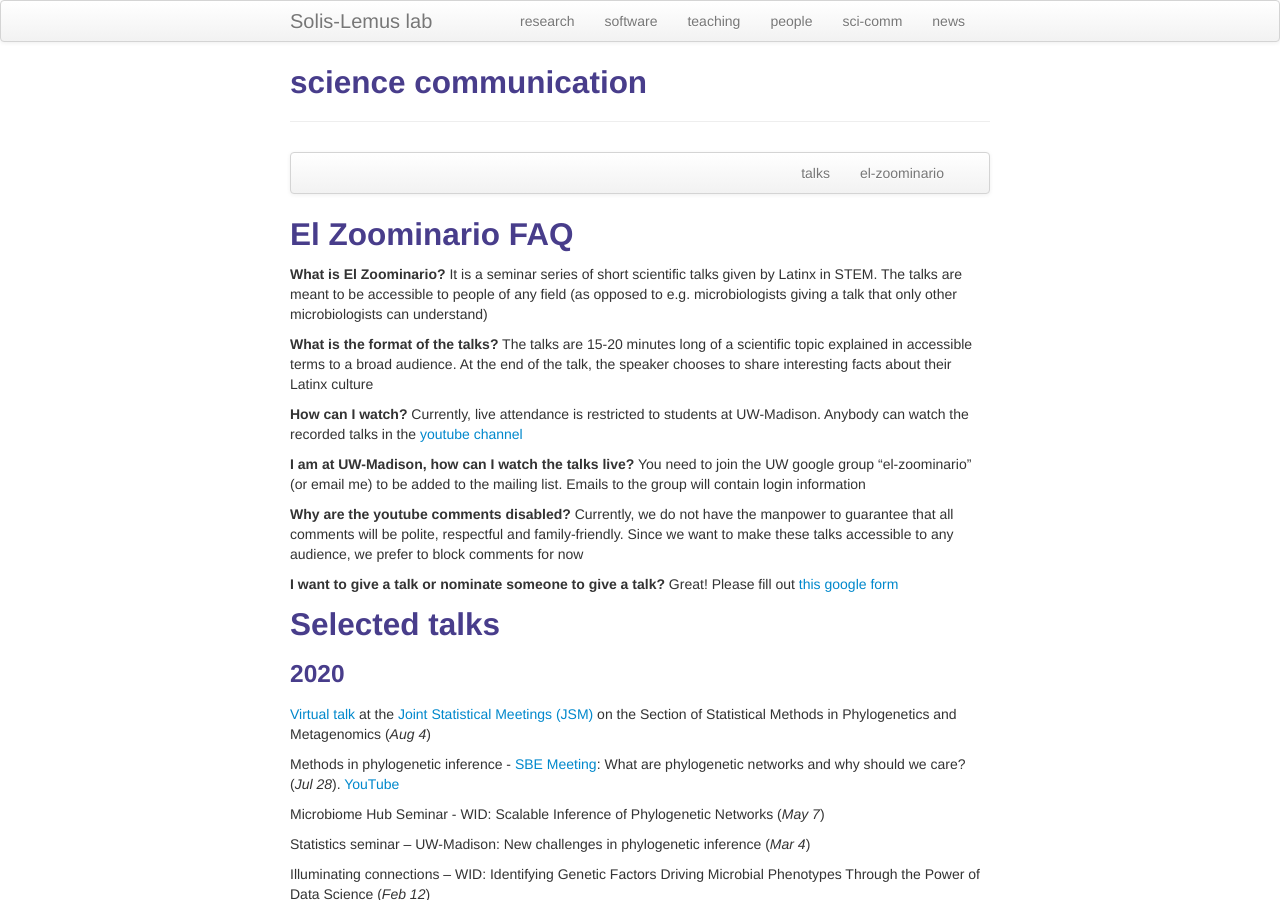
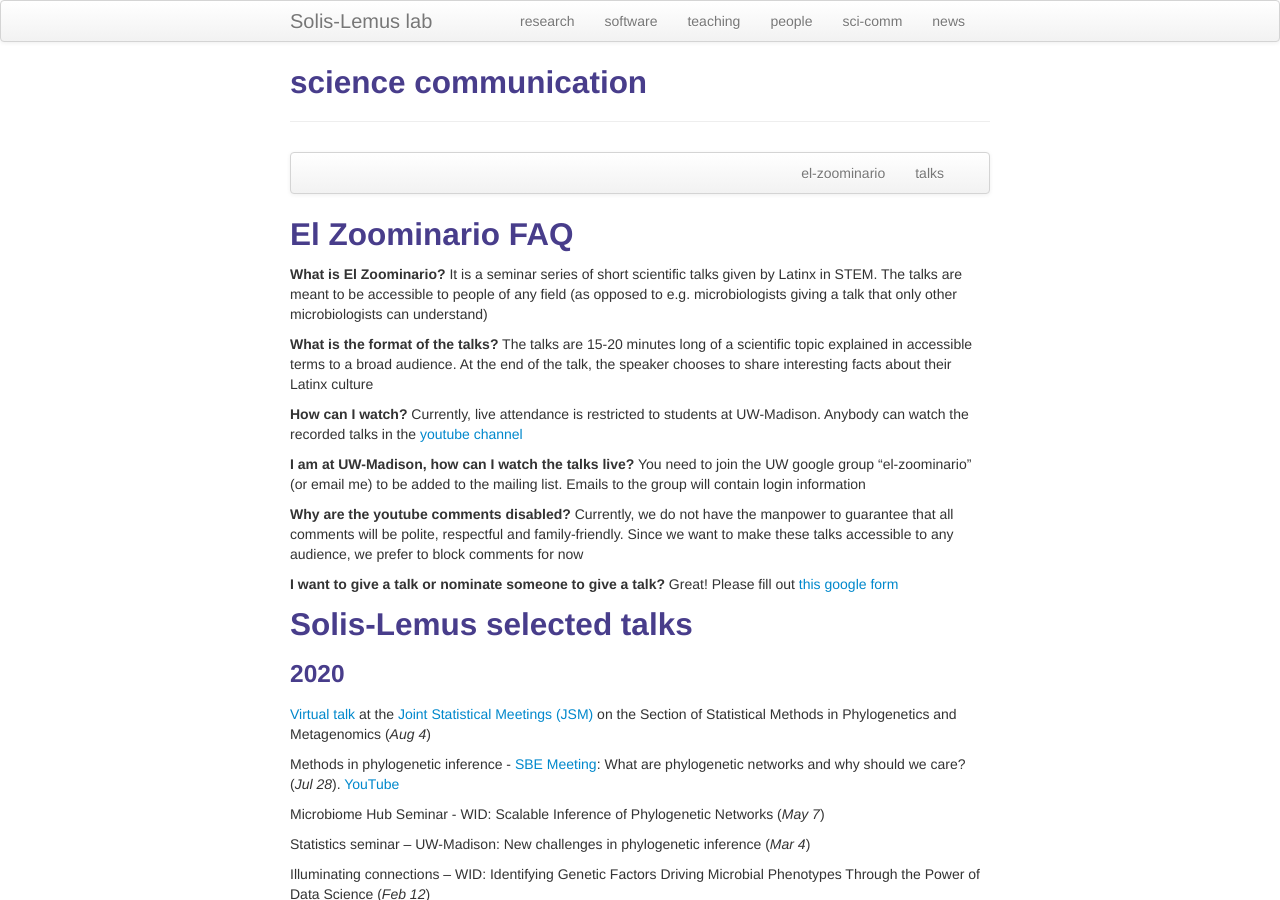
Before and after one commit to solislemuslab/solislemuslab.github.io, a Jekyll site: the page built from pages/talks.md, in a window 1280 px wide and 900 px high. Built offline with Jekyll 4.4.1, drawn with Linux system fonts in a browser that asks for light colours.

Commit message:
added space

```diff
--- a/pages/talks.md
+++ b/pages/talks.md
@@ -7,8 +7,8 @@
 <div class="navbar">
     <div class="navbar-inner">
         <ul class="nav">
+            <li><a href="#zoominario">el-zoominario</a></li>
             <li><a href="#talks">talks</a></li>
-            <li><a href="#zoominario">el-zoominario</a></li>
         </ul>
     </div>
 </div>
@@ -33,7 +33,9 @@
 **I want to give a talk or nominate someone to give a talk?**
 Great! Please fill out [this google form](https://forms.gle/1kpZE1XrKe9YS9cHA)
 
-## <a name="talks"></a>Selected talks
+<p></p>
+
+## <a name="talks"></a>Solis-Lemus selected talks
 
 ### 2020
 
```
